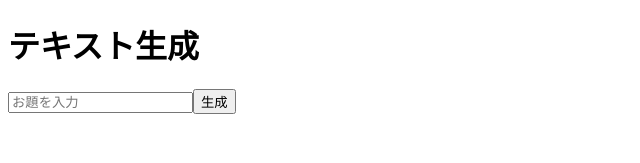
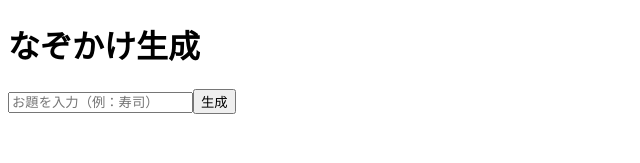
Before and after one commit to NickMic/nazokake-maker, a Next.js app in the folder frontend/: page / in a window 1280 px wide. Shown: the top 163 px of the page, without its empty margins (0-640 px from the left). Built offline with nearby package versions, Linux system fonts and the light colour scheme.

Commit message:
fix: APIルート修正と関連ファイル更新

```diff
--- a/frontend/src/pages/index.tsx
+++ b/frontend/src/pages/index.tsx
@@ -9,7 +9,11 @@ export default function Home() {
       const res = await fetch('/api/generate', {
         method: 'POST',
         headers: { 'Content-Type': 'application/json' },
-        body: JSON.stringify({ prompt }),
+        body: JSON.stringify({
+          theme: prompt,
+          style: '標準',
+          difficulty: '普通',
+        }),
       });
 
       if (!res.ok) {
@@ -26,12 +30,12 @@ export default function Home() {
 
   return (
     <main>
-      <h1>テキスト生成</h1>
+      <h1>なぞかけ生成</h1>
       <input
         type="text"
         value={prompt}
         onChange={(e) => setPrompt(e.target.value)}
-        placeholder="お題を入力"
+        placeholder="お題を入力（例：寿司）"
       />
       <button onClick={handleGenerate}>生成</button>
       {result && <p>結果: {result}</p>}
```
